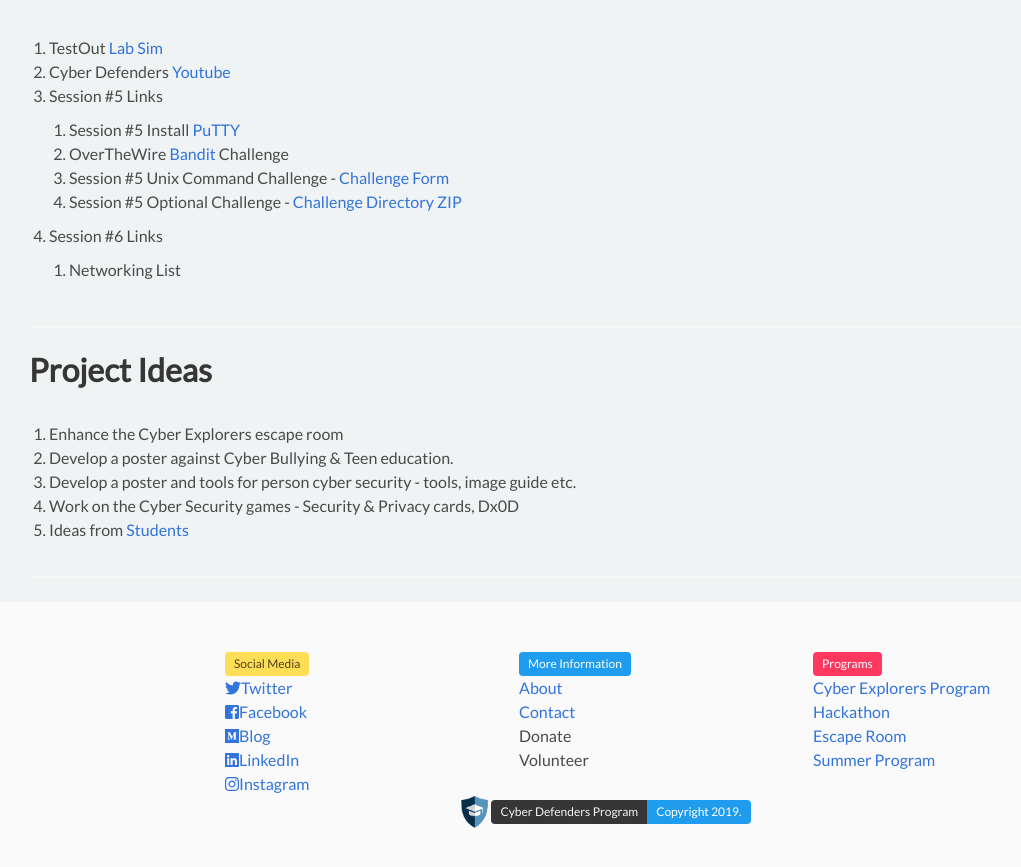
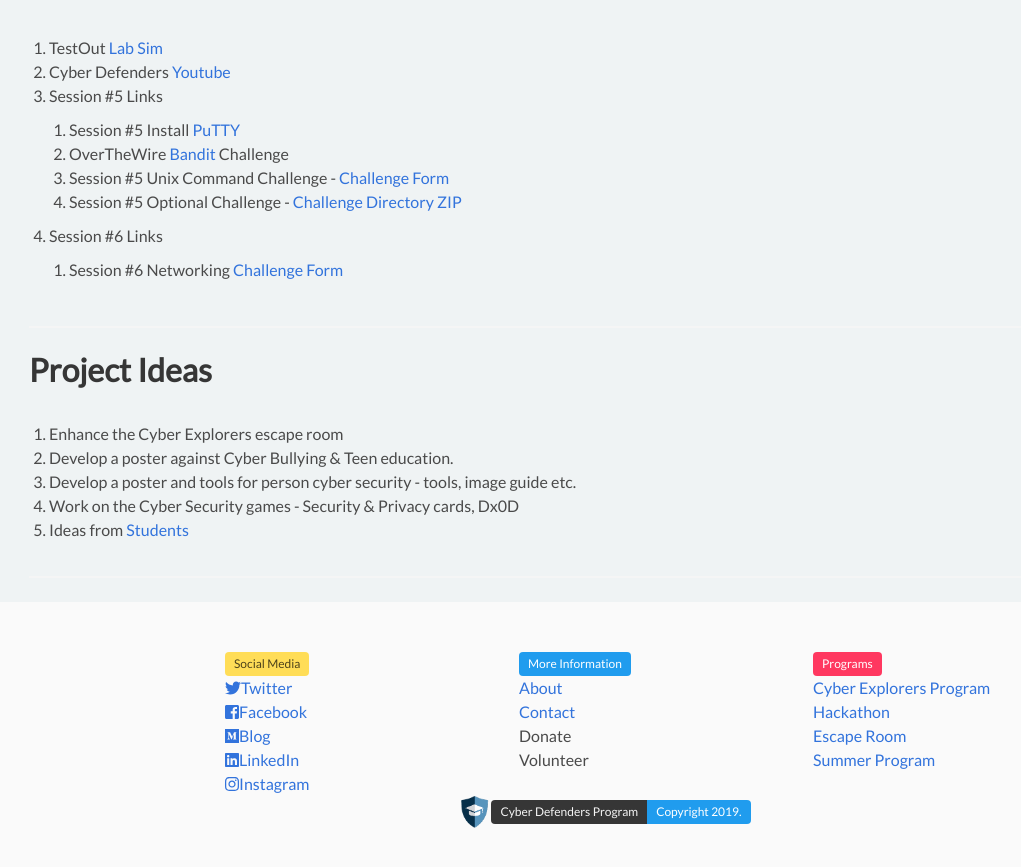
Before and after one commit to cyberdefendersprogram/www-homepage, a Jekyll site: the page built from cyberexplorers.md, in a window 1280 px wide and 900 px high, scrolled down 1559 px. Shown: the top 867 px of the window, without its empty margins (35-1056 px from the left). Built offline with Jekyll 4.4.1, drawn with Linux system fonts in a browser that asks for light colours; nearby versions of some CDN libraries.

Commit message:
Update cyberexplorers.md

```diff
--- a/cyberexplorers.md
+++ b/cyberexplorers.md
@@ -44,7 +44,7 @@ The program finale will showcase student work and projects to a broad audience.
     3. Session #5 Unix Command Challenge - [Challenge Form](https://forms.gle/mdNsK3RvqnmzD7yU7)
     4. Session #5 Optional Challenge - [Challenge Directory ZIP](http://bit.ly/cmd-challenge)
 4. Session #6 Links
-    1. Networking List
+    1. Session #6 Networking [Challenge Form](http://bit.ly/explorersession6)
 <hr/>
 
 <h1 class="title">Project Ideas </h1>
```
